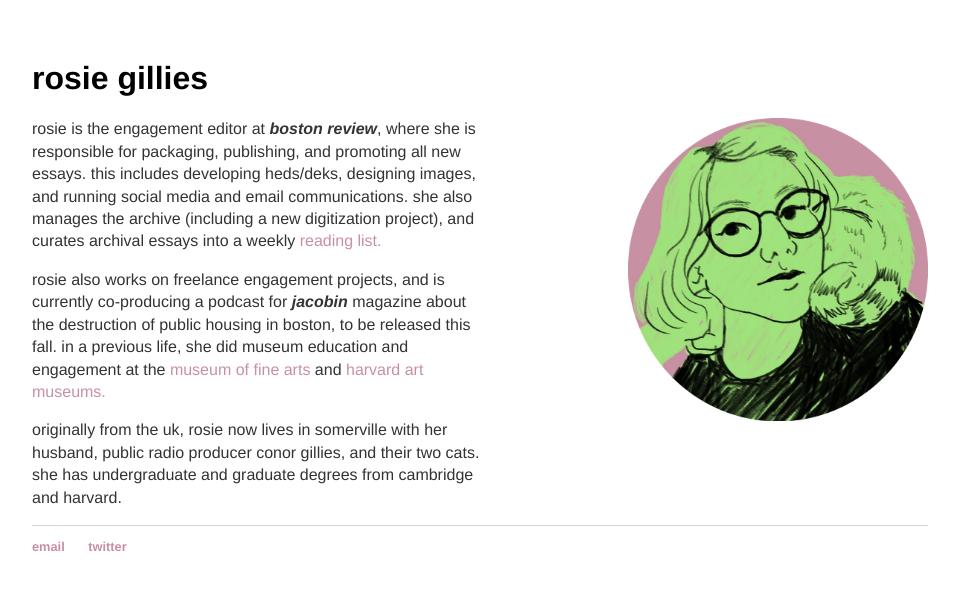
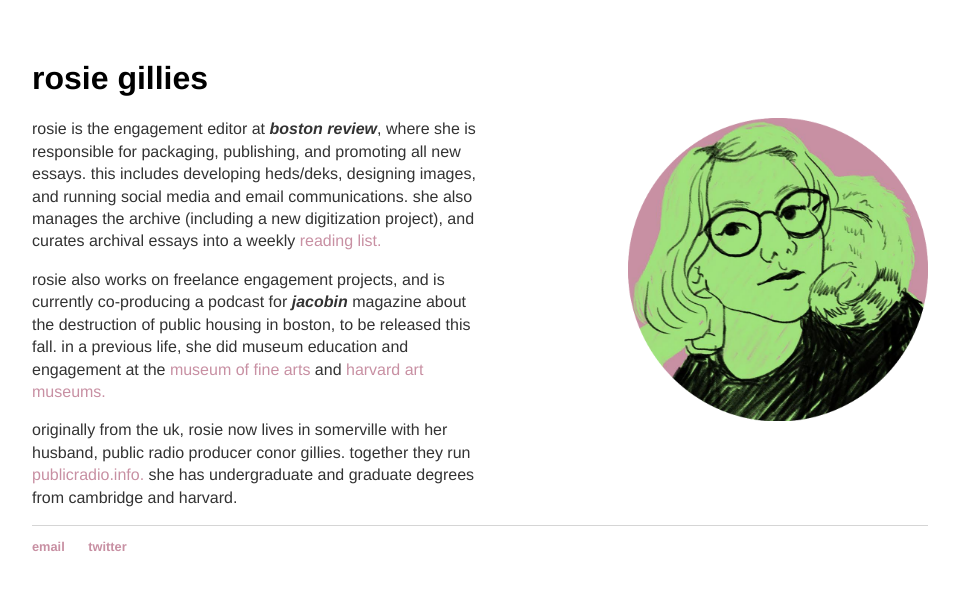
Before and after one commit to rosiebusia/rosiebusia.github.io, a Jekyll site: the page built from index.html, in a window 1280 px wide. Shown: the top 590 px of the page, without its empty margins (88-1047 px from the left). Built offline with Jekyll 4.4.1, drawn with Linux system fonts in a browser that asks for light colours.

Commit message:
Update index.html

```diff
--- a/index.html
+++ b/index.html
@@ -7,5 +7,5 @@
 	<body> <img alt="" src="rosie.png" style="width: 300px; float: right;"/></body>
 	<p>rosie is the engagement editor at <i><b>boston review</b></i>, where she is responsible for packaging, publishing, and promoting all new essays. this includes developing heds/deks, designing images, and running social media and email communications. she also manages the archive (including a new digitization project), and curates archival essays into a weekly <a href="http://bostonreview.net/author/rosie-gillies" target_"blank">reading list.</a></p>
 <p>rosie also works on freelance engagement projects, and is currently co-producing a podcast for <b><i>jacobin</i></b> magazine about the destruction of public housing in boston, to be released this fall. in a previous life, she did museum education and engagement at the <a href="https://www.metrowestdailynews.com/news/20170129/fantastical-creatures-art-program-in-southborough" target="_blank">museum of fine arts</a> and <a href="https://news.harvard.edu/gazette/story/2016/04/the-link-between-art-and-history/" target="blank">harvard art museums.</a></p>
-	<p>originally from the uk, rosie now lives in somerville with her husband, public radio producer conor gillies, and their two cats. she has undergraduate and graduate degrees from cambridge and harvard.</p>
+	<p>originally from the uk, rosie now lives in somerville with her husband, public radio producer conor gillies. together they run <a href="http://www.publicradio.info">publicradio.info.</a> she has undergraduate and graduate degrees from cambridge and harvard.</p>
 </div><!-- /.blurb -->
```
